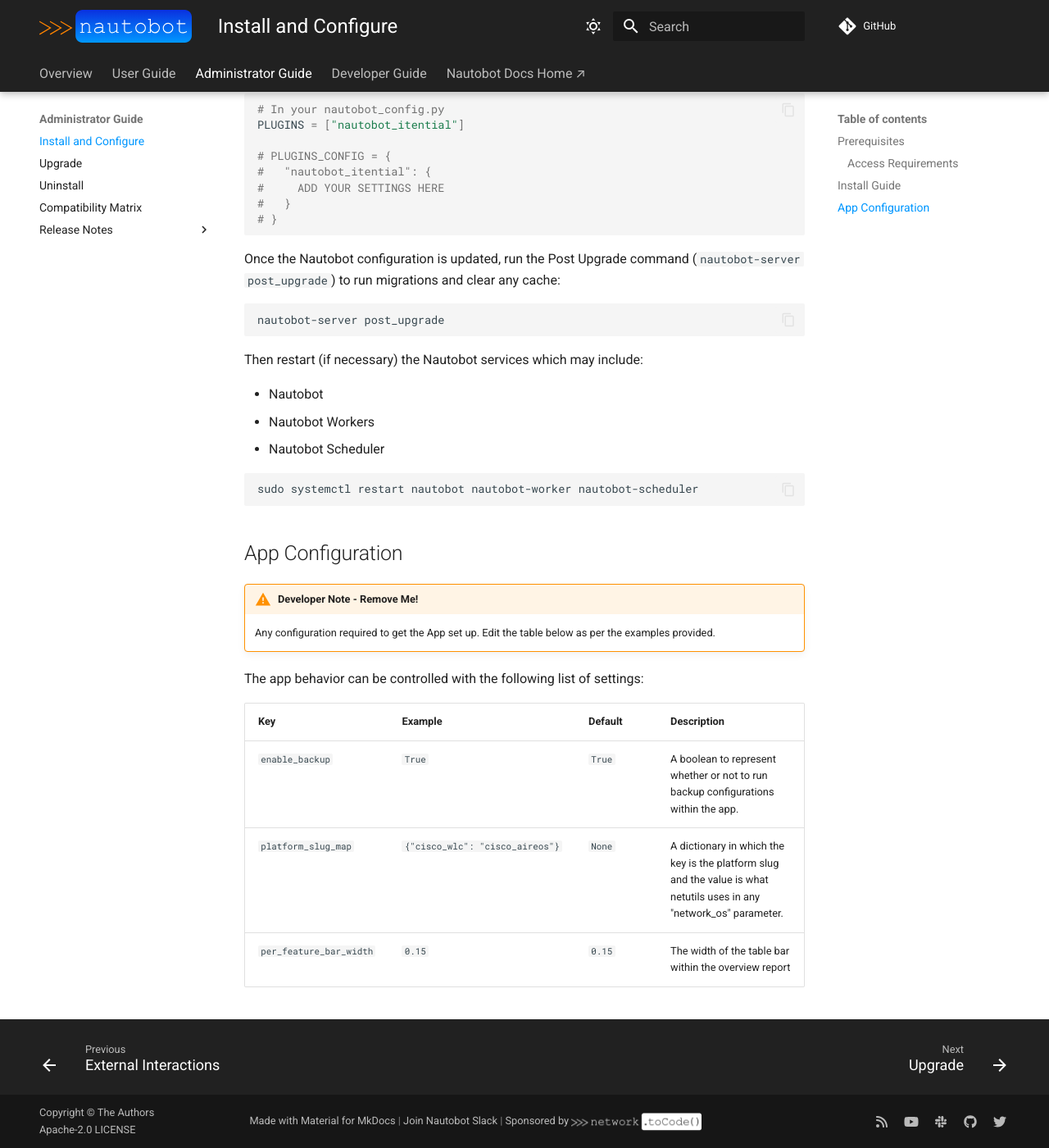
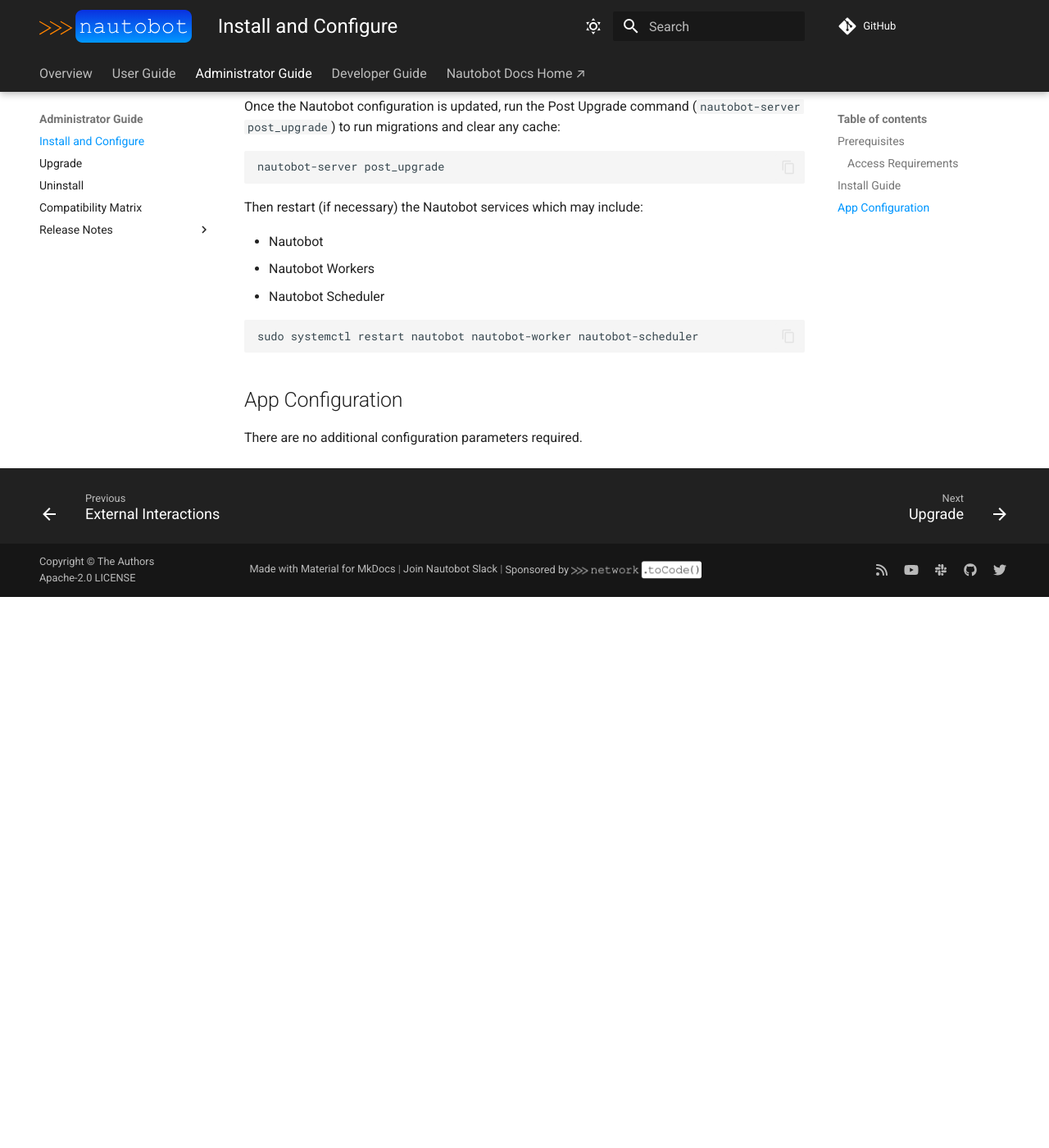
Before and after one commit to jtdub/nautobot-app-itential, an MkDocs documentation site: the page built from docs/admin/install.md, in a window 1280 px wide and 1400 px high, scrolled down 1384 px. Shown: the whole window at 82% size. Built offline with MkDocs 1.6.1 and Material for MkDocs 9.7.7, drawn with Linux system fonts in a browser that asks for light colours; comment, search, counter and statistics services are not loaded; after the commit the page ends 2112 px from its top, so only the background shows below that; some of the changed text lies outside the part shown.

Commit message:
update changelog and docs

```diff
--- a/docs/admin/install.md
+++ b/docs/admin/install.md
@@ -2,12 +2,9 @@
 
 Here you will find detailed instructions on how to **install** and **configure** the App within your Nautobot environment.
 
-!!! warning "Developer Note - Remove Me!"
-    Detailed instructions on installing the App. You will need to update this section based on any additional dependencies or prerequisites.
-
 ## Prerequisites
 
-- The app is compatible with Nautobot 2.0.0 and higher.
+- The app is compatible with Nautobot 2.1.0 and higher.
 - Databases supported: PostgreSQL, MySQL
 
 !!! note
@@ -15,8 +12,7 @@
 
 ### Access Requirements
 
-!!! warning "Developer Note - Remove Me!"
-    What external systems (if any) it needs access to in order to work.
+There are no access requirements from external systems to this app.
 
 ## Install Guide
 
@@ -69,13 +65,4 @@
 
 ## App Configuration
 
-!!! warning "Developer Note - Remove Me!"
-    Any configuration required to get the App set up. Edit the table below as per the examples provided.
-
-The app behavior can be controlled with the following list of settings:
-
-| Key     | Example | Default | Description                          |
-| ------- | ------ | -------- | ------------------------------------- |
-| `enable_backup` | `True` | `True` | A boolean to represent whether or not to run backup configurations within the app. |
-| `platform_slug_map` | `{"cisco_wlc": "cisco_aireos"}` | `None` | A dictionary in which the key is the platform slug and the value is what netutils uses in any "network_os" parameter. |
-| `per_feature_bar_width` | `0.15` | `0.15` | The width of the table bar within the overview report |
+There are no additional configuration parameters required.
--- a/pyproject.toml
+++ b/pyproject.toml
@@ -1,6 +1,6 @@
 [tool.poetry]
 name = "nautobot-itential"
-version = "0.1.0"
+version = "0.2.0"
 description = "Nautobot Itential"
 authors = ["Network to Code, LLC <info@networktocode.com>"]
 license = "Apache-2.0"
```
Also changed, not shown: docs/admin/compatibility_matrix.md (+2 -3 lines), 1 other file.
